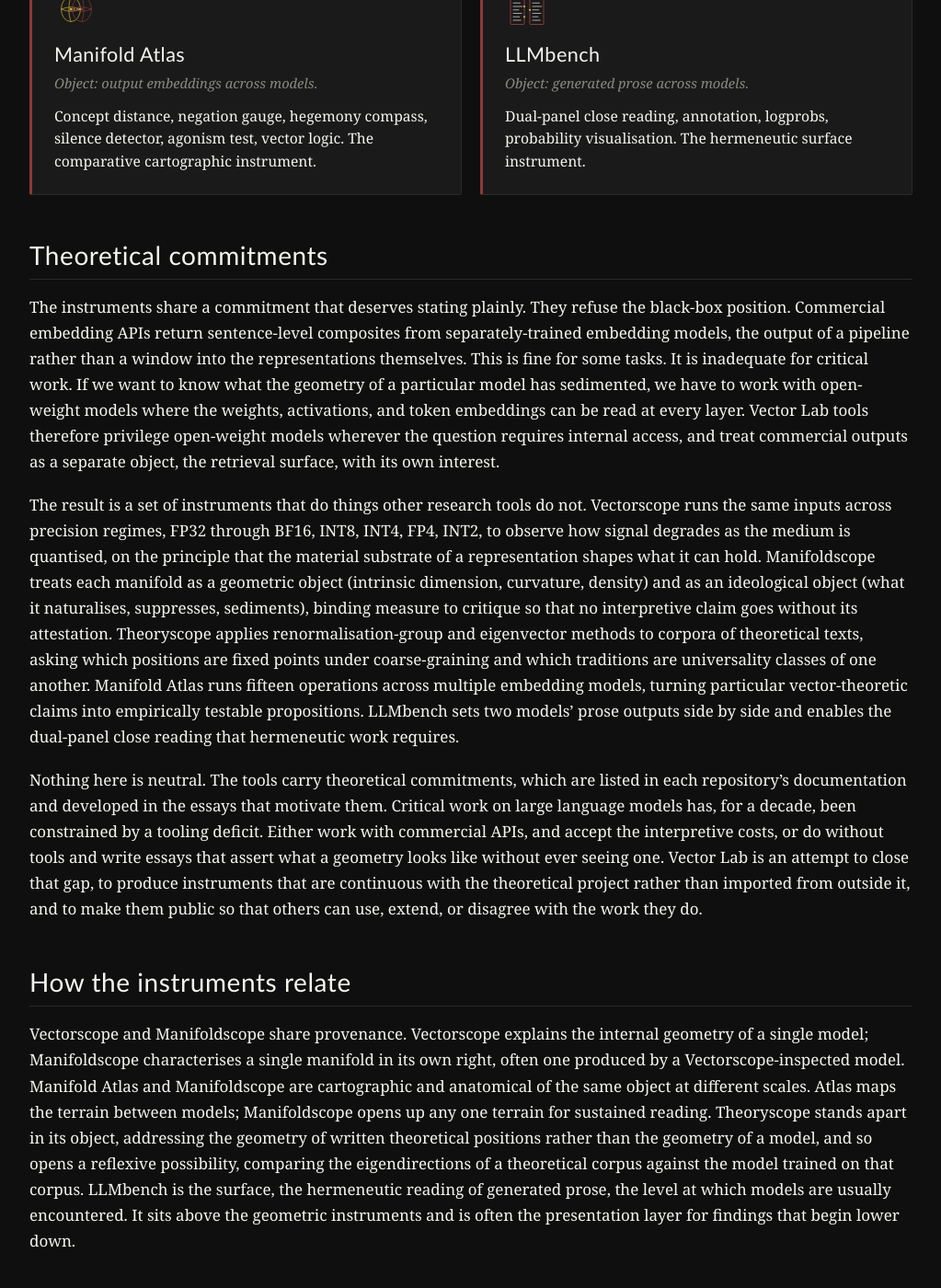
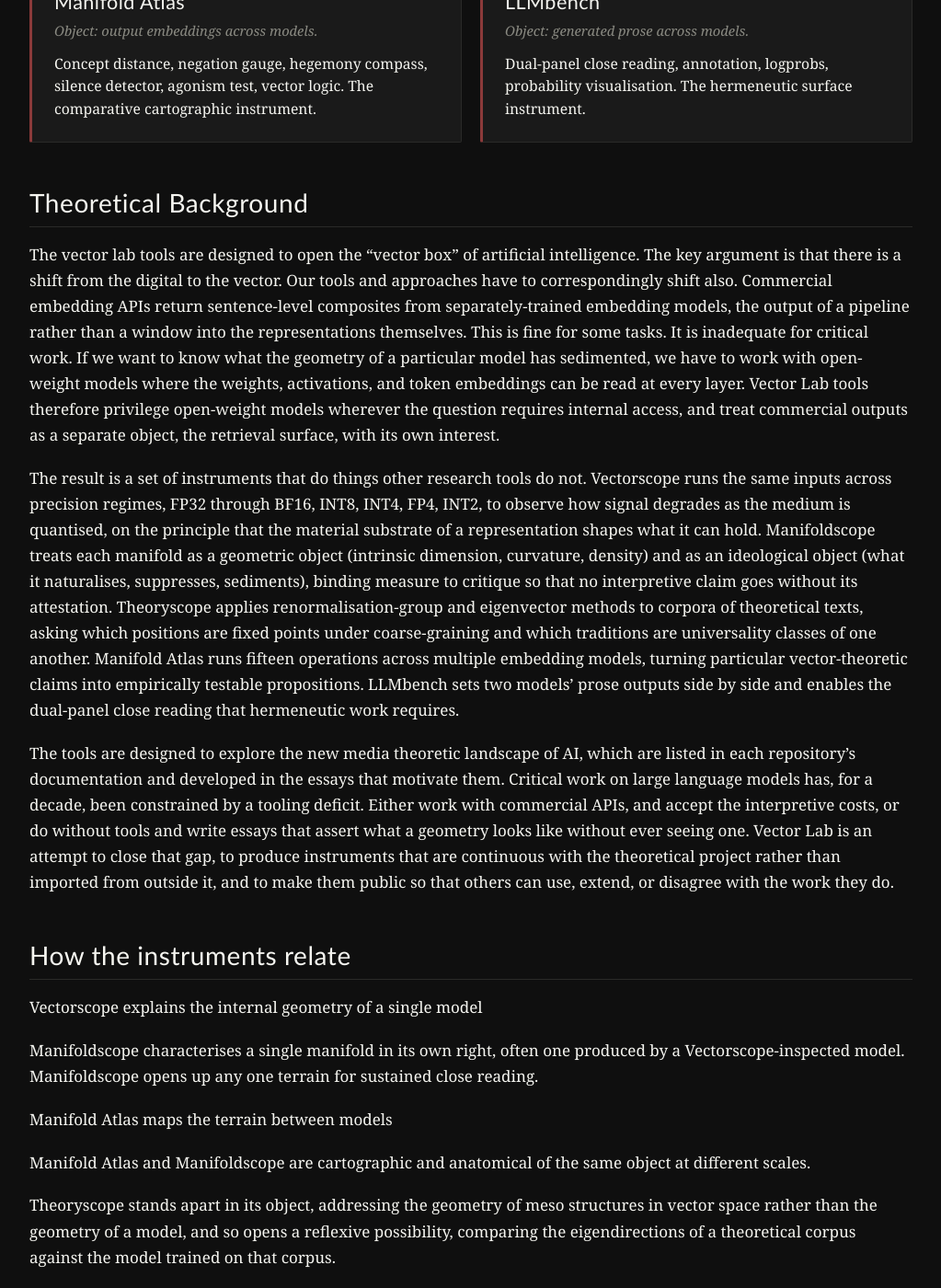
Before and after one commit to vector-lab-tools/vector-lab-tools.github.io, a Jekyll site: the page built from index.md, in a window 1280 px wide and 1400 px high, scrolled down 2563 px. Shown: the whole window at 92% size, without its empty margins (128-1151 px from the left). Built offline with Jekyll 4.4.1, drawn with Linux system fonts in a browser that asks for light colours; some of the changed text lies outside the part shown.

Commit message:
Revise index.md for clarity and updated terminology
Updated text for clarity and precision, including changes to terminology and structure in the theoretical background and usage sections.

```diff
--- a/index.md
+++ b/index.md
@@ -15,11 +15,11 @@ title: Vector Lab
 
 <section class="lede">
 
-Large language models reorganise meaning as geometry. Every token, every concept, every sentence is assigned a position in a high-dimensional vector space whose axes are no-one's axes and whose distances no-one chose. This is not a metaphor. It is an engineering fact with consequences. What any given model can say about democracy, about care work, about negation, about contested ideas of intelligence, is constrained by the geometry that model has learned. And that geometry carries the sedimented assumptions of the corpus, the labour regime, and the economic pressures that produced it.
+Large language models reorganise meaning as geometry. Every token, every concept, every sentence is assigned a position in a high-dimensional vector space whose axes are no-one's axes and whose distances no-one chose. What any given model can say about democracy, about poltics, democracy, the economy or society, even about contested ideas of intelligence, is constrained by the geometry that model has learned. And that geometry carries the sedimented assumptions of the corpus, the labour regime, and the economic pressures that produced it.
 
-Critical theory has language for this. Real abstraction. The negation deficit. Reification at the level of meaning. The geometrisation of thought. What has been missing is the corresponding set of instruments. Reading papers about the manifold is not the same as inspecting the manifold. Claiming that a model has naturalised market-liberal notions of democracy is not the same as measuring the pull. The work is critical-empirical, and it needs tools.
+We could call this the geometrisation of thought. What has been missing is the corresponding set of tools. Reading papers about the manifold is not the same as inspecting the manifold. Claiming that a model has naturalised market-liberal notions of democracy is not the same as measuring the pull. The work is critical-empirical, and vector tools are needed to address this.
 
-Vector Lab is that toolkit. Five instruments, arranged in two tiers. The inner tier, Vectorscope, Manifoldscope, Theoryscope, opens single objects for intensive inspection: a single open-weight model, a single manifold, a single corpus of theoretical texts. The outer tier, Manifold Atlas and LLMbench, works across models, asking comparative questions at the level of output embeddings and generated prose. The inner tier supplies the anatomical detail. The outer tier provides the comparative grounds on which theoretical claims can be tested rather than merely asserted.
+Vector Lab is that toolkit. Five instruments, arranged in two tiers. The inner tier, Vectorscope, Manifoldscope, Theoryscope, opens single objects for intensive inspection: a single open-weight model, a single manifold, a single corpus of theoretical texts. The outer tier, Manifold Atlas and LLMbench, works across models, asking comparative questions at the level of output embeddings and generated prose. The inner tier supplies the anatomical detail. The outer tier provides the comparative grounds on which theoretical claims can be tested.
 
 </section>
 
@@ -96,17 +96,28 @@ graph TB
 
 </div>
 
-## Theoretical commitments
+## Theoretical Background
 
-The instruments share a commitment that deserves stating plainly. They refuse the black-box position. Commercial embedding APIs return sentence-level composites from separately-trained embedding models, the output of a pipeline rather than a window into the representations themselves. This is fine for some tasks. It is inadequate for critical work. If we want to know what the geometry of a particular model has sedimented, we have to work with open-weight models where the weights, activations, and token embeddings can be read at every layer. Vector Lab tools therefore privilege open-weight models wherever the question requires internal access, and treat commercial outputs as a separate object, the retrieval surface, with its own interest.
+The vector lab tools are designed to open the "vector box" of artificial intelligence. The key argument is that there is a shift from the digital to the vector. Our tools and approaches have to correspondingly shift also. Commercial embedding APIs return sentence-level composites from separately-trained embedding models, the output of a pipeline rather than a window into the representations themselves. This is fine for some tasks. It is inadequate for critical work. If we want to know what the geometry of a particular model has sedimented, we have to work with open-weight models where the weights, activations, and token embeddings can be read at every layer. Vector Lab tools therefore privilege open-weight models wherever the question requires internal access, and treat commercial outputs as a separate object, the retrieval surface, with its own interest.
 
 The result is a set of instruments that do things other research tools do not. Vectorscope runs the same inputs across precision regimes, FP32 through BF16, INT8, INT4, FP4, INT2, to observe how signal degrades as the medium is quantised, on the principle that the material substrate of a representation shapes what it can hold. Manifoldscope treats each manifold as a geometric object (intrinsic dimension, curvature, density) and as an ideological object (what it naturalises, suppresses, sediments), binding measure to critique so that no interpretive claim goes without its attestation. Theoryscope applies renormalisation-group and eigenvector methods to corpora of theoretical texts, asking which positions are fixed points under coarse-graining and which traditions are universality classes of one another. Manifold Atlas runs fifteen operations across multiple embedding models, turning particular vector-theoretic claims into empirically testable propositions. LLMbench sets two models' prose outputs side by side and enables the dual-panel close reading that hermeneutic work requires.
 
-Nothing here is neutral. The tools carry theoretical commitments, which are listed in each repository's documentation and developed in the essays that motivate them. Critical work on large language models has, for a decade, been constrained by a tooling deficit. Either work with commercial APIs, and accept the interpretive costs, or do without tools and write essays that assert what a geometry looks like without ever seeing one. Vector Lab is an attempt to close that gap, to produce instruments that are continuous with the theoretical project rather than imported from outside it, and to make them public so that others can use, extend, or disagree with the work they do.
+The tools are designed to explore the new media theoretic landscape of AI, which are listed in each repository's documentation and developed in the essays that motivate them. Critical work on large language models has, for a decade, been constrained by a tooling deficit. Either work with commercial APIs, and accept the interpretive costs, or do without tools and write essays that assert what a geometry looks like without ever seeing one. Vector Lab is an attempt to close that gap, to produce instruments that are continuous with the theoretical project rather than imported from outside it, and to make them public so that others can use, extend, or disagree with the work they do.
 
 ## How the instruments relate
 
-Vectorscope and Manifoldscope share provenance. Vectorscope explains the internal geometry of a single model; Manifoldscope characterises a single manifold in its own right, often one produced by a Vectorscope-inspected model. Manifold Atlas and Manifoldscope are cartographic and anatomical of the same object at different scales. Atlas maps the terrain between models; Manifoldscope opens up any one terrain for sustained reading. Theoryscope stands apart in its object, addressing the geometry of written theoretical positions rather than the geometry of a model, and so opens a reflexive possibility, comparing the eigendirections of a theoretical corpus against the model trained on that corpus. LLMbench is the surface, the hermeneutic reading of generated prose, the level at which models are usually encountered. It sits above the geometric instruments and is often the presentation layer for findings that begin lower down.
+Vectorscope explains the internal geometry of a single model
+
+Manifoldscope characterises a single manifold in its own right, often one produced by a Vectorscope-inspected model.
+Manifoldscope opens up any one terrain for sustained close reading.
+
+Manifold Atlas maps the terrain between models
+
+Manifold Atlas and Manifoldscope are cartographic and anatomical of the same object at different scales.
+
+Theoryscope stands apart in its object, addressing the geometry of meso structures in vector space rather than the geometry of a model, and so opens a reflexive possibility, comparing the eigendirections of a theoretical corpus against the model trained on that corpus.
+
+LLMbench is oriented to the hermeneutic reading of generated prose, the level at which models are usually encountered. It sits above the geometric instruments and is often the presentation layer for findings that begin lower down.
 
 ## Using the tools
 
```
